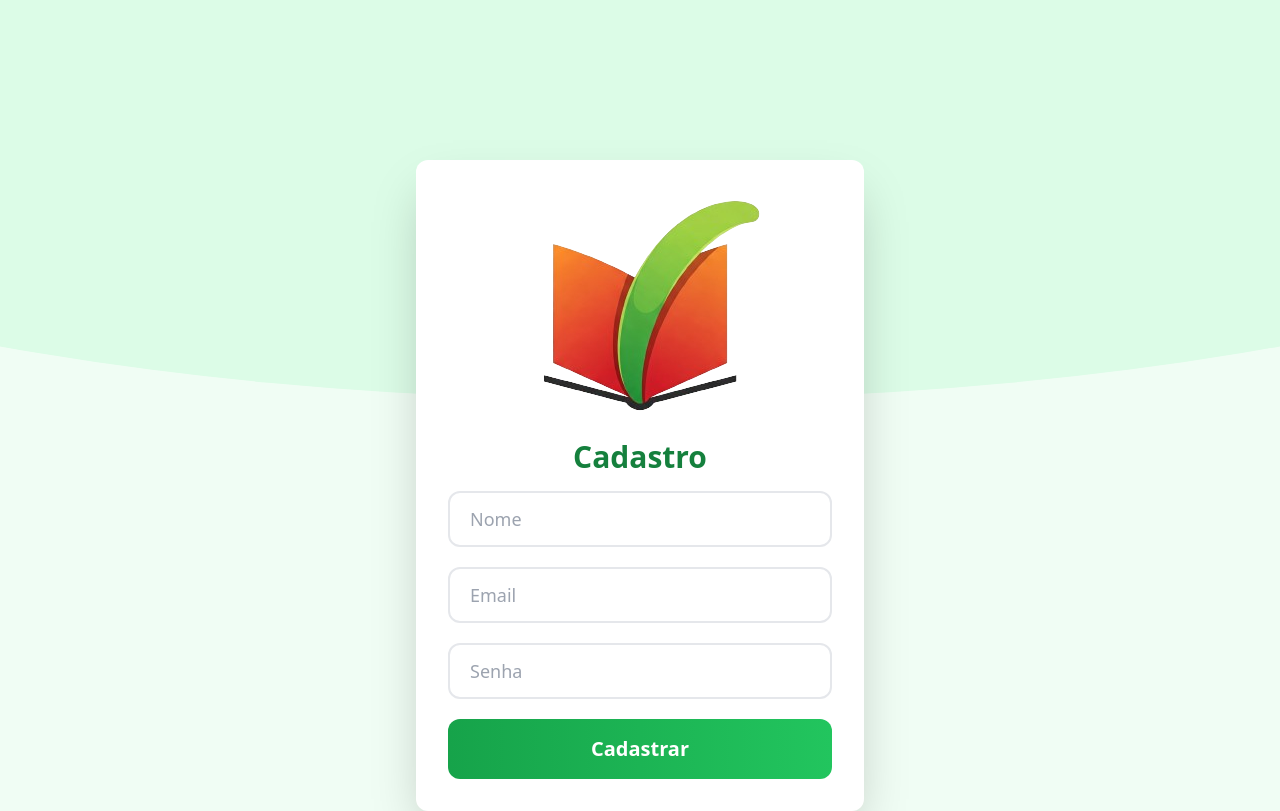
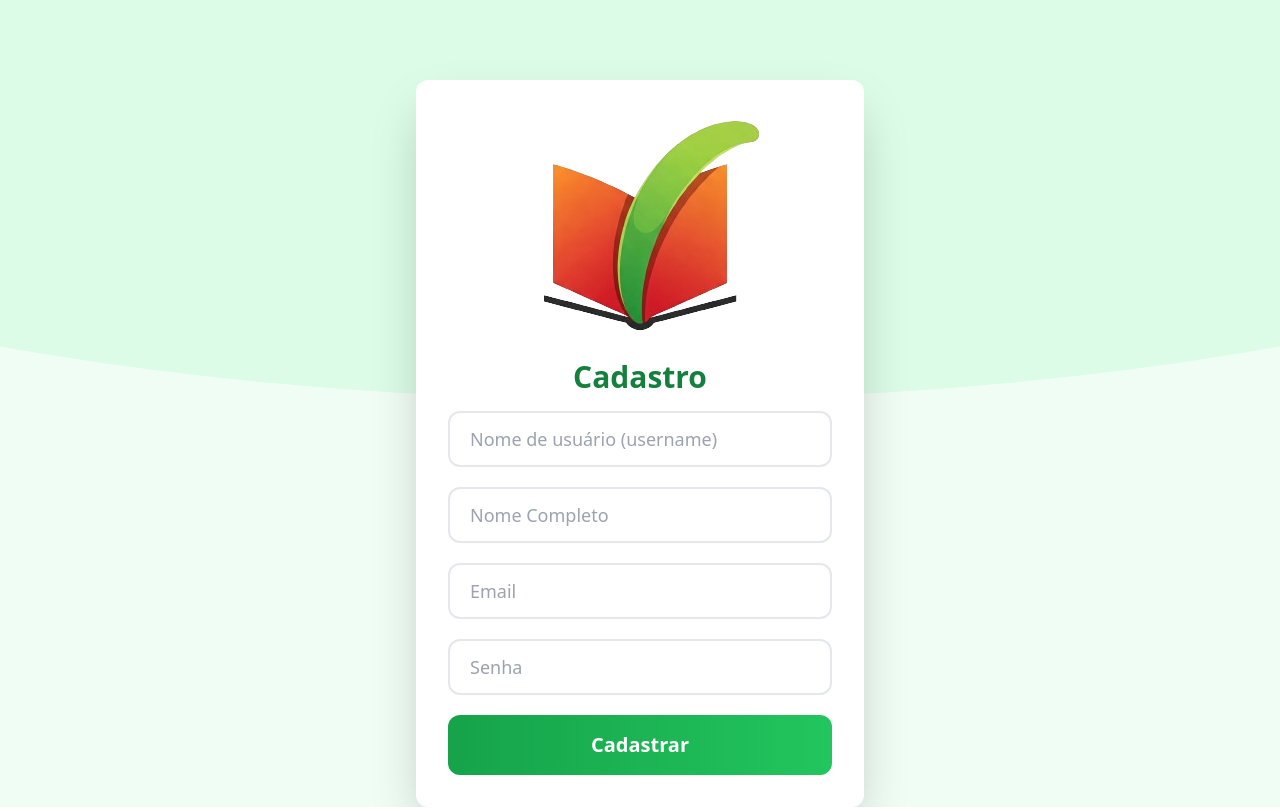
Before and after one commit to JorgeluizAndrade/R.M.J-Software, a React (Vite) app in the folder frontend/: page / in a window 1280 px wide. Built offline with nearby package versions, Linux system fonts and the light colour scheme.

Commit message:
Corrigindo FrontEnd

```diff
--- a/frontend/package.json
+++ b/frontend/package.json
@@ -10,6 +10,7 @@
     "preview": "vite preview"
   },
   "dependencies": {
+    "axios": "^1.9.0",
     "react": "^19.0.0",
     "react-dom": "^19.0.0"
   },
--- a/frontend/src/pages/cadastro.jsx
+++ b/frontend/src/pages/cadastro.jsx
@@ -1,12 +1,55 @@
+import { useState } from "react";
 import Logo from "./Logo.png";
+import axios from "axios";
+
 function Cadastro({ onCadastroSucesso }) {
-  const handleSubmit = (e) => {
+  const [formData, setFormData] = useState({
+    username: "",
+    name: "",
+    email: "",
+    password: "",
+  });
+  const [message, setMessage] = useState("");
+
+  const handleChange = (e) => {
+    const { name, value } = e.target;
+    setFormData((prevState) => ({
+      ...prevState,
+      [name]: value,
+    }));
+  };
+
+  const handleSubmit = async (e) => {
     e.preventDefault();
-    if (onCadastroSucesso) {
-      onCadastroSucesso();
+    setMessage("");
+
+    try {
+      const dataToSend = {
+        ...formData,
+        role: "USER",
+      };
+
+      // AVISO CORRIGIDO: Removemos "const response ="
+      await axios.post("http://localhost:8080/api/auth/register", dataToSend);
+
+      setMessage("Cadastro realizado com sucesso! Redirecionando...");
+      if (onCadastroSucesso) {
+        setTimeout(() => {
+          onCadastroSucesso();
+        }, 2000);
+      }
+    } catch (error) {
+      if (error.response) {
+        setMessage(`Erro: ${error.response.data}`);
+      } else {
+        // AQUI ESTÁ O ERRO QUE VOCÊ VIU
+        setMessage("Erro: Não foi possível conectar ao servidor.");
+      }
+      console.error("Erro no cadastro:", error);
     }
   };
 
+  // ... o resto do seu código JSX continua o mesmo ...
   return (
     <div className="relative flex items-center justify-center min-h-screen bg-green-50 overflow-hidden">
       <div
@@ -16,39 +59,55 @@ function Cadastro({ onCadastroSucesso }) {
 
       <form
         onSubmit={handleSubmit}
-        className="relative z-10 bg-white p-8 rounded-xl shadow-2xl w-full max-w-md mx-4 mt-[20vh]"
+        className="relative z-10 bg-white p-8 rounded-xl shadow-2xl w-full max-w-md mx-4 mt-[10vh]"
       >
         <img src={Logo} alt="Logo" className="flex mx-auto mb-4 mr-16" />
-
         <h2 className="text-3xl font-bold text-center text-green-700 mb-4">
           Cadastro
         </h2>
-
         <input
           type="text"
-          placeholder="Nome"
+          name="username"
+          placeholder="Nome de usuário (username)"
           required
           className="w-full px-5 py-3 text-lg border-2 border-gray-200 rounded-xl mb-5 focus:outline-none focus:border-green-500 focus:ring-2 focus:ring-green-200"
+          value={formData.username}
+          onChange={handleChange}
+        />
+        <input
+          type="text"
+          name="name"
+          placeholder="Nome Completo"
+          required
+          className="w-full px-5 py-3 text-lg border-2 border-gray-200 rounded-xl mb-5 focus:outline-none focus:border-green-500 focus:ring-2 focus:ring-green-200"
+          value={formData.name}
+          onChange={handleChange}
         />
         <input
           type="email"
+          name="email"
           placeholder="Email"
           required
           className="w-full px-5 py-3 text-lg border-2 border-gray-200 rounded-xl mb-5 focus:outline-none focus:border-green-500 focus:ring-2 focus:ring-green-200"
+          value={formData.email}
+          onChange={handleChange}
         />
         <input
           type="password"
+          name="password"
           placeholder="Senha"
           required
           className="w-full px-5 py-3 text-lg border-2 border-gray-200 rounded-xl mb-5 focus:outline-none focus:border-green-500 focus:ring-2 focus:ring-green-200"
+          value={formData.password}
+          onChange={handleChange}
         />
-
         <button
           type="submit"
           className="w-full bg-gradient-to-r from-green-600 to-green-500 text-white py-4 text-xl font-semibold rounded-xl hover:shadow-lg transition-all duration-300 transform hover:-translate-y-1"
         >
           Cadastrar
         </button>
+        {message && <p className="text-center mt-4 text-red-500">{message}</p>}
       </form>
     </div>
   );
```
Also changed, not shown: 1 other file (tests, documents, lock files or other folders).
